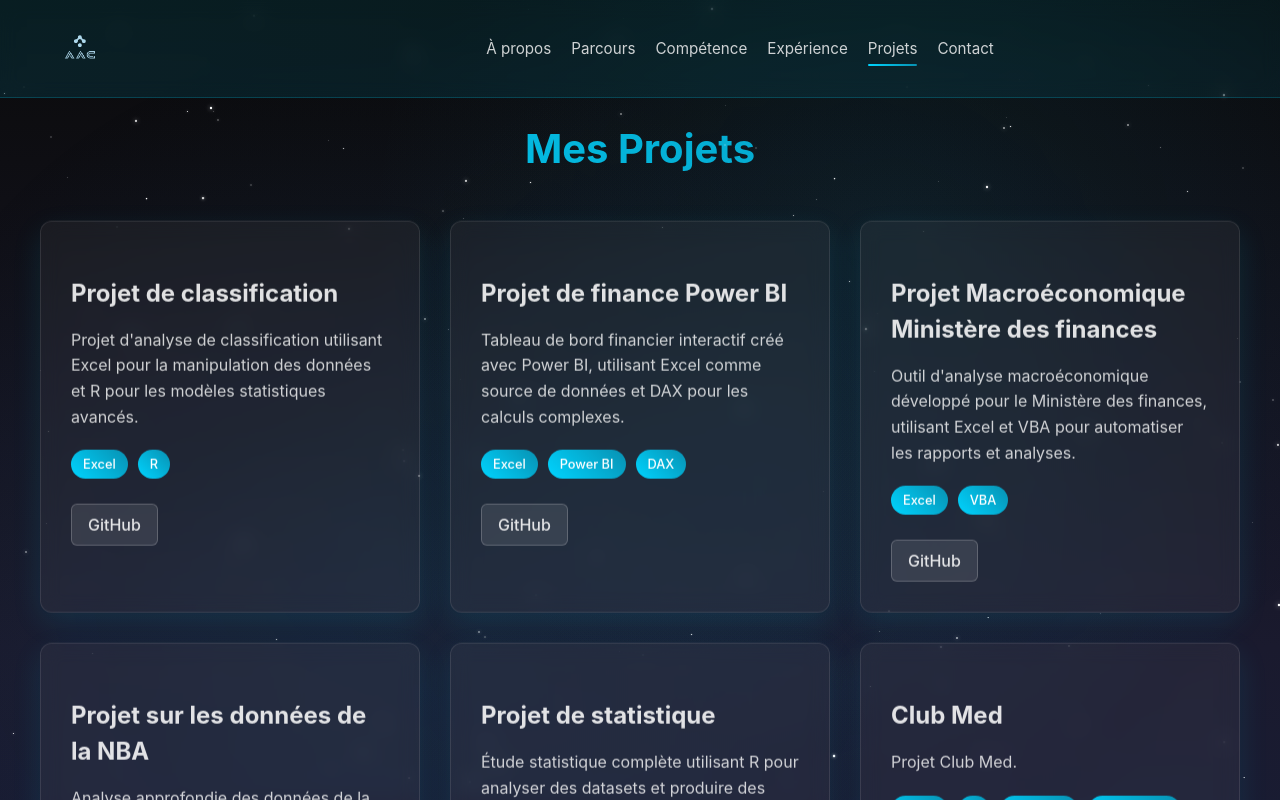
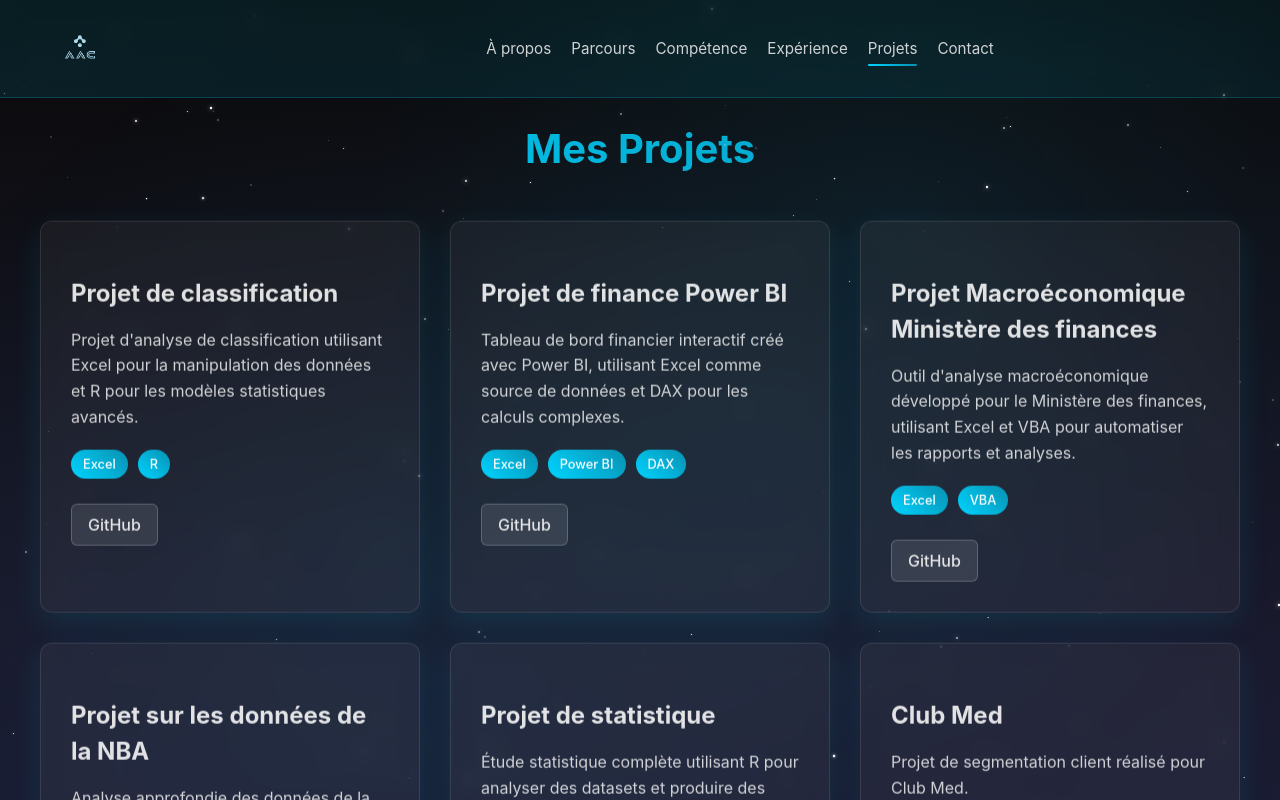
Before and after one commit to bighiepoh9ne/portfolio, a React (Vite) app: page /projects in a window 1280 px wide. Shown: the top 800 px of the page. Built offline with nearby package versions, Linux system fonts and the light colour scheme.

Commit message:
feat: add gh-pages dependency and update Club Med project description

```diff
--- a/package.json
+++ b/package.json
@@ -26,6 +26,7 @@
     "eslint": "^9.39.1",
     "eslint-plugin-react-hooks": "^7.0.1",
     "eslint-plugin-react-refresh": "^0.4.24",
+    "gh-pages": "^6.3.0",
     "globals": "^16.5.0",
     "typescript": "~5.9.3",
     "typescript-eslint": "^8.46.4",
--- a/src/data/project.js
+++ b/src/data/project.js
@@ -36,7 +36,7 @@ export const projects = [
   },
   {
     title: "Club Med",
-    description: "Projet Club Med.",
+    description: "Projet de segmentation client réalisé pour Club Med.",
     tech: ["Excel", "R", "Power BI", "Powerpoint", "Word"],
     github: "https://github.com/bighiepoh9ne/Projet-Club-Med-",
     demo: "https://github.com/bighiepoh9ne/Projet-Club-Med-"
```
Also changed, not shown: 1 other file (tests, documents, lock files or other folders).
